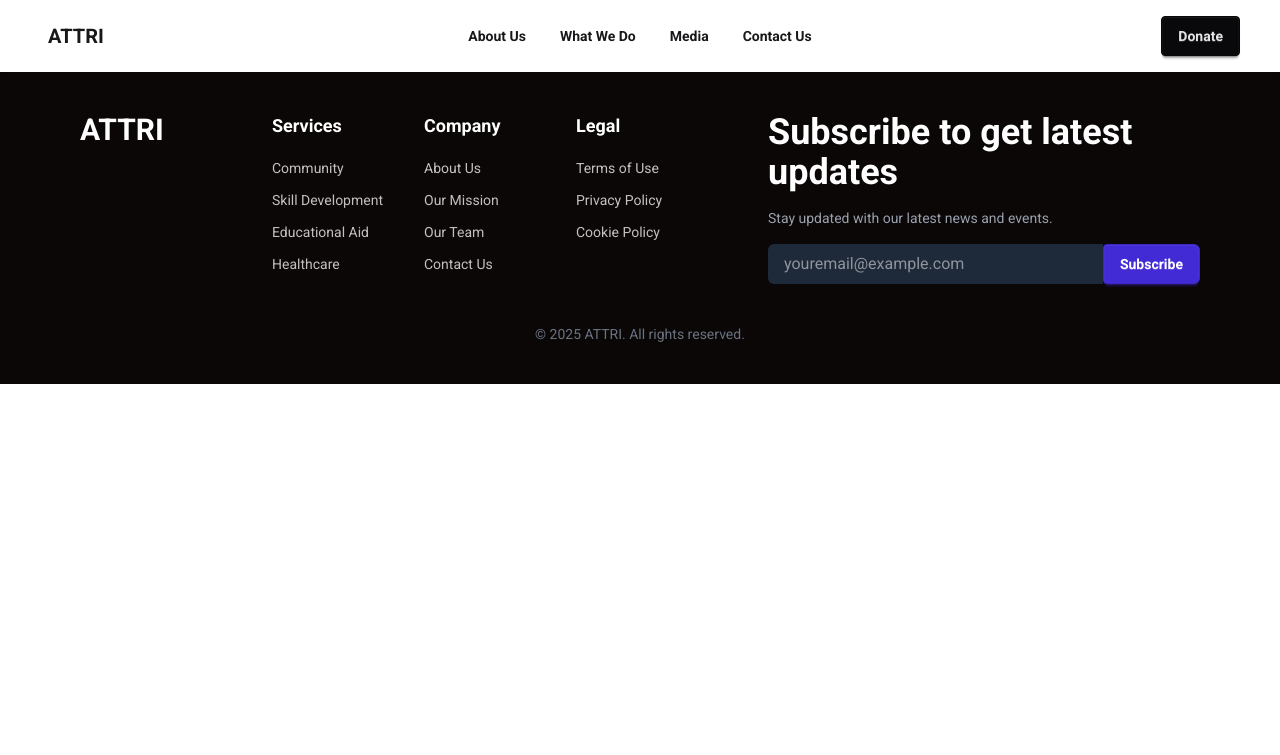
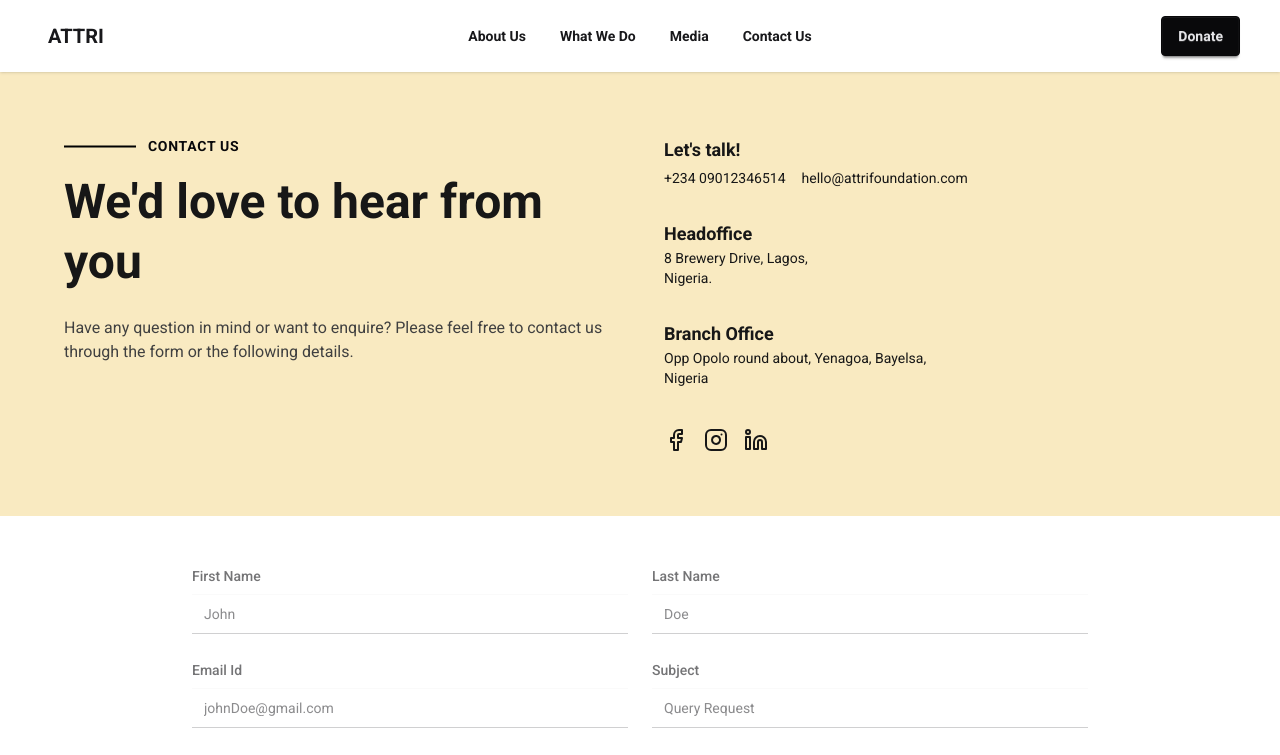
Before and after one commit to Ankit-Kum-ar/Attri-Foundation, a React (Vite) app in the folder client/: page /contact in a window 1280 px wide. Shown: the top 755 px of the page. Built offline with nearby package versions, Linux system fonts and the light colour scheme.

Commit message:
Add Contact page with Hero and ContactForm components

```diff
--- a/client/src/App.jsx
+++ b/client/src/App.jsx
@@ -2,6 +2,7 @@ import React from 'react'
 import { Footer, Navbar } from './components'
 import { Route, Routes } from 'react-router-dom'
 import { About, Home } from './pages'
+import Contact from './pages/Contact/Contact'
 
 const App = () => {
   return (
@@ -10,6 +11,7 @@ const App = () => {
       <Routes>
         <Route path="/" element={<Home />} />
         <Route path="/about" element={<About />} />
+        <Route path="/contact" element={<Contact />} />
       </Routes>
       <Footer />
     </div>
--- a/client/src/components/Donation.jsx
+++ b/client/src/components/Donation.jsx
@@ -40,7 +40,7 @@ const DonationForm = () => {
         <form className="grid grid-cols-1 md:grid-cols-3 gap-6 max-w-4xl mx-auto">
           {/* Full Name */}
           <div>
-            <label className="block text-sm font-medium text-[#525560] mb-2">Full Name</label>
+            <label className="block text-sm font-medium text-[#525560] mb-2 text-left">Full Name</label>
             <input
               type="text"
               placeholder="Enter your full name"
@@ -50,7 +50,7 @@ const DonationForm = () => {
 
           {/* Email ID */}
           <div>
-            <label className="block text-sm font-medium text-[#525560] mb-2">Email ID</label>
+            <label className="block text-sm font-medium text-[#525560] text-left mb-2">Email ID</label>
             <input
               type="email"
               placeholder="Enter your email"
@@ -60,7 +60,7 @@ const DonationForm = () => {
 
           {/* Donation Type */}
           <div>
-            <label className="block text-sm font-medium text-[#525560] mb-2">Donation Type</label>
+            <label className="block text-sm font-medium text-[#525560] mb-2 text-left">Donation Type</label>
             <select className="w-full border-b border-gray-400 focus:outline-none focus:border-[#F2C94C] text-lg py-2">
               <option value="">Select Donation Type</option>
               <option value="one-time">One-Time</option>
--- /dev/null
+++ b/client/src/pages/Contact/Contact.jsx
@@ -0,0 +1,12 @@
+import React from 'react'
+import {ContactForm, Hero} from './components'
+const Contact = () => {
+  return (
+    <>
+    <Hero />
+    <ContactForm />
+    </>
+  )
+}
+
+export default Contact
--- /dev/null
+++ b/client/src/pages/Contact/components/ContactForm.jsx
@@ -0,0 +1,68 @@
+const ContactForm = () => {
+    return (
+      <section className="bg-white px-6 md:px-16 py-12">
+        <form className="max-w-4xl mx-auto space-y-6">
+          <div className="grid md:grid-cols-2 gap-6">
+          <div>
+            <label className="label text-sm font-medium label-text mb-2 text-left">First Name</label>
+            <input
+              type="text"
+              placeholder="John"
+              className="w-full input input-bordered border-0 border-b rounded-none focus:outline-none focus:border-[#F2C94C]  py-2"
+            />
+          </div>
+
+          <div>
+            <label className="label text-sm font-medium label-text mb-2 text-left">Last Name</label>
+            <input
+              type="text"
+              placeholder="Doe"
+              className=" w-full input input-bordered border-0 border-b rounded-none focus:outline-none focus:border-[#F2C94C]  py-2"
+            />
+          </div>
+          </div>
+
+          <div className="grid md:grid-cols-2 gap-6">
+          <div>
+            <label className="label text-sm font-medium label-text mb-2 text-left">Email Id</label>
+            <input
+              type="text"
+              placeholder="johnDoe@gmail.com"
+              className=" w-full input input-bordered border-0 border-b rounded-none focus:outline-none focus:border-[#F2C94C]  py-2"
+            />
+          </div>
+
+          <div>
+            <label className="label text-sm font-medium label-text mb-2 text-left">Subject</label>
+            <input
+              type="text"
+              placeholder="Query Request"
+              className=" w-full input input-bordered border-0 border-b rounded-none focus:outline-none focus:border-[#F2C94C]  py-2"
+            />
+          </div>
+          </div>
+
+          <div className="grid md:grid-cols-1">
+            <label className="label">
+              <span className="label-text text-sm font-medium">Message</span>
+            </label>
+            <textarea
+              className="input input-bordered focus:outline-none focus:border-[#F2C94C]  py-2 rounded-md h-32 w-full"
+              placeholder="Type your Message"
+            ></textarea>
+          </div>
+
+          <div className="text-center">
+            <button
+              type="submit"
+              className="btn bg-yellow-400 text-black hover:bg-yellow-500 px-8 font-semibold"
+            >
+              Send message
+            </button>
+          </div>
+        </form>
+      </section>
+    );
+  };
+
+  export default ContactForm;
--- /dev/null
+++ b/client/src/pages/Contact/components/Hero.jsx
@@ -0,0 +1,75 @@
+import { Facebook, Instagram, Linkedin } from "lucide-react";
+
+const Hero = () => {
+  return (
+    <section className="bg-[#f9eac1] px-6 md:px-16 py-16">
+      <div className="max-w-7xl mx-auto flex flex-col lg:flex-row justify-between gap-12">
+        {/* Left Column */}
+        <div className="flex-1 md:w-2/3">
+        <div className="flex items-center gap-3 mb-4">
+                <svg
+                    xmlns="http://www.w3.org/2000/svg"
+                    width="72"
+                    height="3"
+                    viewBox="0 0 72 3"
+                    fill="none"
+                >
+                    <path d="M0 1.50049H72" stroke="black" strokeWidth="2" />
+                </svg>
+                <h4 className="text-sm font-semibold uppercase text-neutral tracking-wider">
+                    Contact Us
+                </h4>
+            </div>
+          <h2 className="text-4xl md:text-5xl font-bold leading-tight mb-6 text-neutral-900">
+            We'd love to hear from you
+          </h2>
+          <p className="text-base text-neutral-700">
+            Have any question in mind or want to enquire? Please feel free to contact us through the form or the following details.
+          </p>
+        </div>
+
+        {/* Right Column */}
+        <div className="flex-1 space-y-8 text-neutral-900">
+          <div>
+            <h3 className="text-lg font-semibold">Let's talk!</h3>
+            <p className="mt-1 text-sm">
+              <a href="tel:+23409012346514" className="mr-4 hover:underline">+234 09012346514</a>
+              <a href="mailto:hello@attrifoundation.com" className="hover:underline">hello@attrifoundation.com</a>
+            </p>
+          </div>
+
+          <div>
+            <h3 className="text-lg font-semibold">Headoffice</h3>
+            <p className="text-sm">
+              8 Brewery Drive, Lagos,<br />
+              Nigeria.
+            </p>
+          </div>
+
+          <div>
+            <h3 className="text-lg font-semibold">Branch Office</h3>
+            <p className="text-sm">
+              Opp Opolo round about, Yenagoa, Bayelsa,<br />
+              Nigeria
+            </p>
+          </div>
+
+          <div className="flex gap-4 pt-2">
+
+            <a href="#" className="text-neutral-900 hover:text-blue-400 transition">
+            <Facebook />
+            </a>
+            <a href="#" className="text-neutral-900 hover:text-blue-700 transition">
+            <Instagram />
+            </a>
+            <a href="#" className="text-neutral-900 hover:text-blue-600 transition">
+            <Linkedin />
+            </a>
+          </div>
+        </div>
+      </div>
+    </section>
+  );
+};
+
+export default Hero;
--- /dev/null
+++ b/client/src/pages/Contact/components/index.js
@@ -0,0 +1,2 @@
+export { default as Hero } from './Hero';
+export { default as ContactForm } from './ContactForm';
```
Also changed, not shown: client/public/Form.png (added), 1 other file (tests, documents, lock files or other folders).
